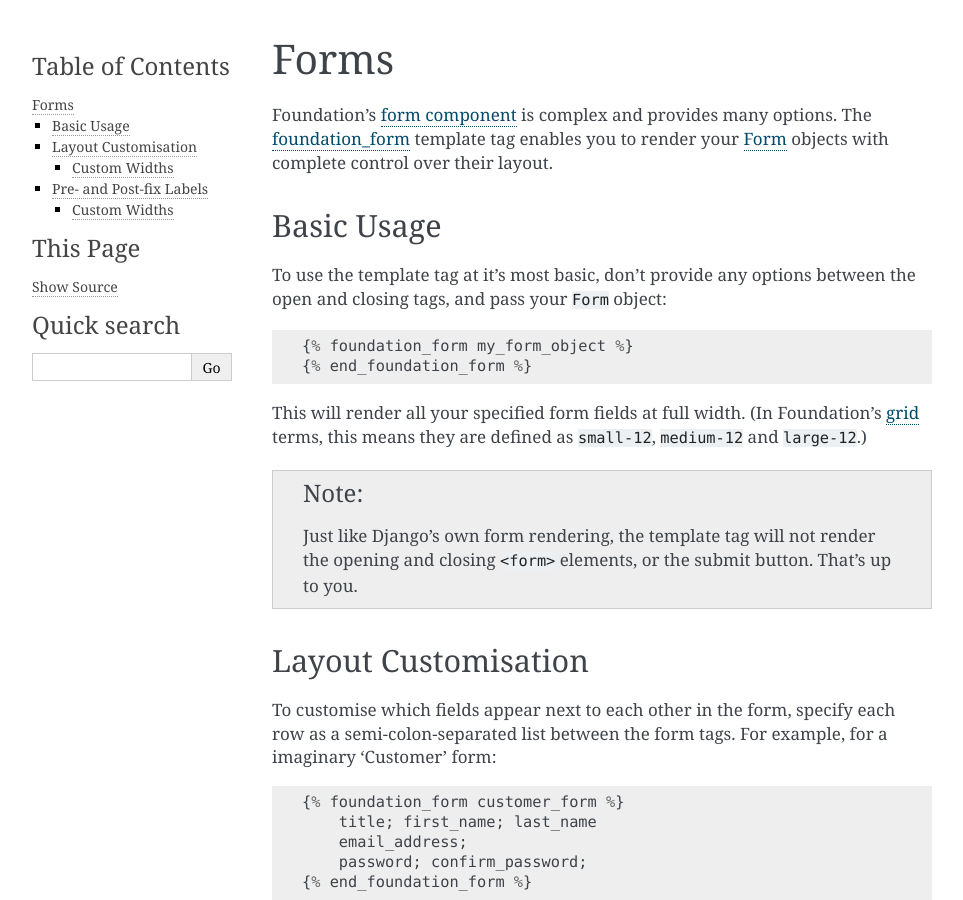
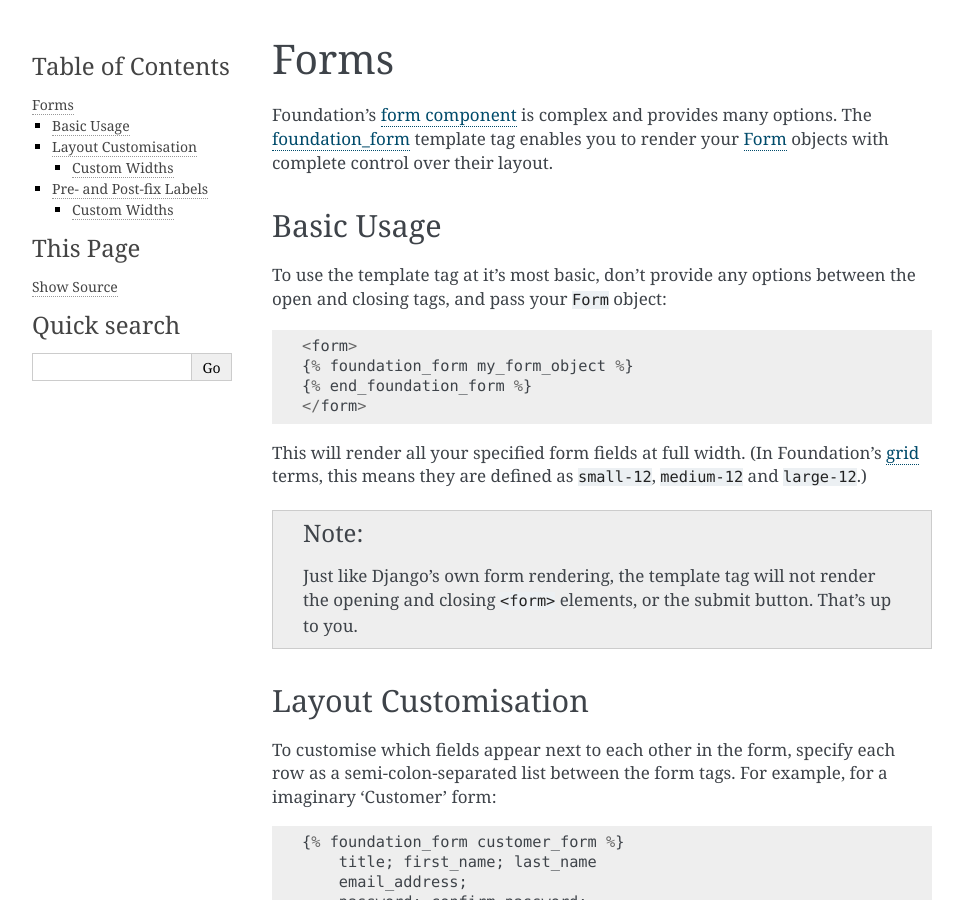
Before and after one commit to ocadotechnology/django-nuit, a Sphinx documentation site: the page built from docs/templates/forms.txt, in a window 1280 px wide and 900 px high. Shown: the whole window, without its empty margins (148-1111 px from the left). Built offline with Sphinx 7.4.7, drawn with Linux system fonts in a browser that asks for light colours; the version number could not be read and is left out.

Commit message:
Added a form tag to please Andrew

```diff
--- a/docs/templates/forms.txt
+++ b/docs/templates/forms.txt
@@ -13,8 +13,10 @@
 
 To use the template tag at it's most basic, don't provide any options between the open and closing tags, and pass your ``Form`` object::
 
+    <form>
     {% foundation_form my_form_object %}
     {% end_foundation_form %}
+    </form>
 
 This will render all your specified form fields at full width. (In Foundation's grid_ terms, this means they are defined as ``small-12``, ``medium-12`` and ``large-12``.)
 
```
